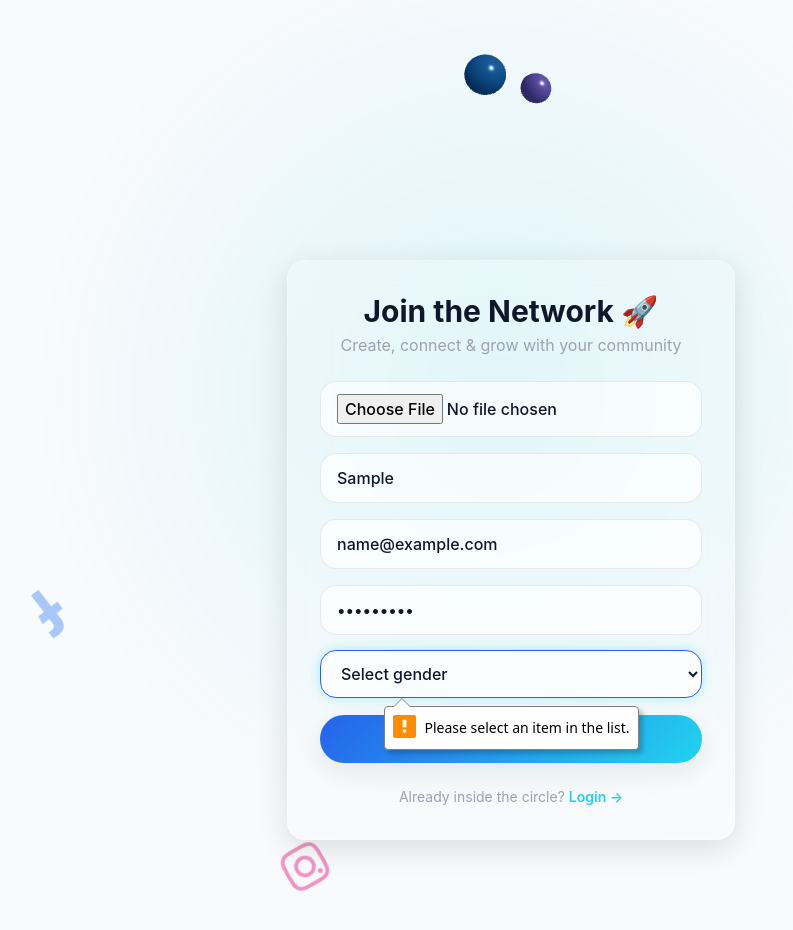
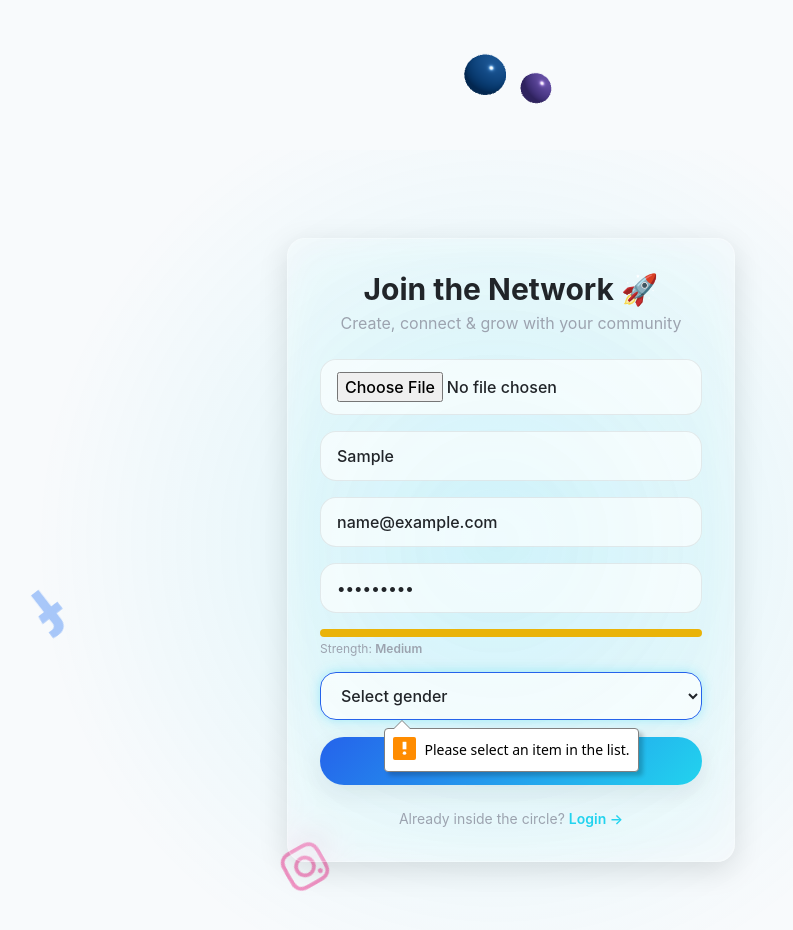
Before and after one commit to shashank-77-77/Mern-Social, a React (Vite) app in the folder frontend/: page /register in a window 1280 px wide. Both pictures are taken after typing "Sample", "name@example.com", "Sample123" into the empty fields and a click on the button "Create Account". Shown: the top 930 px of the page, without its empty margins (129-922 px from the left). Built offline with nearby package versions, Linux system fonts and the light colour scheme; no server answers.

Commit message:
REACT BITS frontend REGISTER PAGE PASSWORD METER AND CSS AND GLASSMORPHISM EFFECT

```diff
--- a/frontend/src/pages/Register.jsx
+++ b/frontend/src/pages/Register.jsx
@@ -1,4 +1,4 @@
-import React, { useEffect, useState } from "react";
+import React, { useEffect, useState, useMemo } from "react";
 import { Link, useNavigate } from "react-router-dom";
 import { motion } from "framer-motion";
 import { UserData } from "../context/UserContext";
@@ -13,9 +13,7 @@ import {
 
 /* =========================================================
    REGISTER — 3D GLASS / REACT-BITS STYLE
-   (LOGIC UNCHANGED)
 ========================================================= */
-
 const Register = () => {
   const navigate = useNavigate();
   const { registerUser, loading } = UserData();
@@ -29,23 +27,41 @@ const Register = () => {
   const [filePrev, setFilePrev] = useState(null);
 
   /* ===============================
-     PARALLAX EFFECT (GPU SAFE)
+     PARALLAX (GPU SAFE)
      =============================== */
   useEffect(() => {
     const move = (e) => {
       const x = (e.clientX - window.innerWidth / 2) / 45;
       const y = (e.clientY - window.innerHeight / 2) / 45;
-
       document.documentElement.style.setProperty("--x", `${x}px`);
       document.documentElement.style.setProperty("--y", `${y}px`);
     };
-
     window.addEventListener("mousemove", move);
     return () => window.removeEventListener("mousemove", move);
   }, []);
 
   /* ===============================
-     FILE PREVIEW (UNCHANGED)
+     PASSWORD STRENGTH (VISUAL ONLY)
+     =============================== */
+  const passwordStrength = useMemo(() => {
+    if (!password) return { label: "", color: "" };
+
+    const hasNumber = /\d/.test(password);
+    const hasSymbol = /[!@#$%^&*]/.test(password);
+
+    if (password.length < 7) {
+      return { label: "Weak", color: "bg-red-500" };
+    }
+
+    if (password.length >= 7 && hasNumber && hasSymbol) {
+      return { label: "Strong", color: "bg-green-500" };
+    }
+
+    return { label: "Medium", color: "bg-yellow-500" };
+  }, [password]);
+
+  /* ===============================
+     FILE PREVIEW
      =============================== */
   const changeFileHandler = (e) => {
     const f = e.target.files[0];
@@ -87,47 +103,26 @@ const Register = () => {
   }
 
   return (
+    <div className="page">
       <div className="relative min-h-screen flex items-center justify-center overflow-hidden">
-      {/* PARALLAX BACKGROUND */}
         <div className="parallax" />
 
-      {/* FLOATING SOCIAL ICONS */}
-      <div className="floating-icons">
-        <FaFacebookF
-          className="floating-icon text-blue-500 text-5xl"
-          style={{ left: "12%", animationDelay: "0s" }}
-        />
-        <FaInstagram
-          className="floating-icon text-pink-500 text-5xl"
-          style={{ left: "32%", animationDelay: "5s" }}
-        />
-        <FaTwitter
-          className="floating-icon text-sky-400 text-5xl"
-          style={{ left: "62%", animationDelay: "10s" }}
-        />
-        <FaLinkedin
-          className="floating-icon text-blue-400 text-5xl"
-          style={{ left: "82%", animationDelay: "15s" }}
-        />
+        {/* Floating Icons */}
+        <div className="floating-icons pointer-events-none">
+          <FaFacebookF className="floating-icon text-blue-500 text-5xl" style={{ left: "12%", animationDelay: "0s" }} />
+          <FaInstagram className="floating-icon text-pink-500 text-5xl" style={{ left: "32%", animationDelay: "5s" }} />
+          <FaTwitter className="floating-icon text-sky-400 text-5xl" style={{ left: "62%", animationDelay: "10s" }} />
+          <FaLinkedin className="floating-icon text-blue-400 text-5xl" style={{ left: "82%", animationDelay: "15s" }} />
         </div>
 
-      {/* 3D GLASS REGISTER CARD */}
+        {/* Card */}
         <motion.div
           initial={{ opacity: 0, y: 30, rotateX: -10 }}
           animate={{ opacity: 1, y: 0, rotateX: 0 }}
           whileHover={{ rotateX: 6, rotateY: -6, scale: 1.02 }}
           transition={{ type: "spring", stiffness: 120, damping: 18 }}
-        className="
-          glass
-          w-full
-          max-w-md
-          p-8
-          relative
-          z-10
-          transform-gpu
-        "
+          className="glass card w-full max-w-md p-8 relative z-10 transform-gpu"
         >
-        {/* Header */}
           <h1 className="text-3xl font-bold text-center mb-1">
             Join the Network 🚀
           </h1>
@@ -135,7 +130,6 @@ const Register = () => {
             Create, connect & grow with your community
           </p>
 
-        {/* Form */}
           <form onSubmit={submitHandler} className="space-y-4">
             {filePrev && (
               <motion.img
@@ -143,40 +137,15 @@ const Register = () => {
                 alt="preview"
                 initial={{ scale: 0.85, opacity: 0 }}
                 animate={{ scale: 1, opacity: 1 }}
-              className="
-                w-24 h-24
-                rounded-full
-                mx-auto
-                object-cover
-                border
-                border-cyan-400
-              "
+                className="w-24 h-24 rounded-full mx-auto object-cover border border-cyan-400"
               />
             )}
 
-          <input
-            type="file"
-            onChange={changeFileHandler}
-            className="custom-input"
-          />
+            <input type="file" onChange={changeFileHandler} className="custom-input" />
+            <input value={name} onChange={(e) => setName(e.target.value)} placeholder="Username" className="custom-input" required />
+            <input type="email" value={email} onChange={(e) => setEmail(e.target.value)} placeholder="Email" className="custom-input" required />
 
-          <input
-            value={name}
-            onChange={(e) => setName(e.target.value)}
-            placeholder="Username"
-            className="custom-input"
-            required
-          />
-
-          <input
-            type="email"
-            value={email}
-            onChange={(e) => setEmail(e.target.value)}
-            placeholder="Email"
-            className="custom-input"
-            required
-          />
-
+            {/* Password */}
             <input
               type="password"
               value={password}
@@ -186,37 +155,38 @@ const Register = () => {
               required
             />
 
-          <select
-            value={gender}
-            onChange={(e) => setGender(e.target.value)}
-            className="custom-input"
-            required
-          >
+            {/* Strength Meter */}
+            {password && (
+              <div className="space-y-1">
+                <div className="h-2 w-full bg-gray-700 rounded overflow-hidden">
+                  <div className={`h-full ${passwordStrength.color} transition-all`} style={{ width: "100%" }} />
+                </div>
+                <p className="text-xs text-gray-400">
+                  Strength: <span className="font-semibold">{passwordStrength.label}</span>
+                </p>
+              </div>
+            )}
+
+            <select value={gender} onChange={(e) => setGender(e.target.value)} className="custom-input" required>
               <option value="">Select gender</option>
               <option value="male">Male</option>
               <option value="female">Female</option>
             </select>
 
-          <motion.button
-            whileTap={{ scale: 0.96 }}
-            className="auth-btn w-full"
-          >
+            <motion.button whileTap={{ scale: 0.96 }} className="auth-btn w-full">
               Create Account
             </motion.button>
           </form>
 
-        {/* CTA */}
           <div className="text-center mt-6 text-sm text-gray-400">
             Already inside the circle?
-          <Link
-            to="/login"
-            className="text-cyan-400 font-semibold ml-1 hover:underline"
-          >
+            <Link to="/login" className="text-cyan-400 font-semibold ml-1 hover:underline">
               Login →
             </Link>
           </div>
         </motion.div>
       </div>
+    </div>
   );
 };
 
```
Lines whose indentation alone changed are shown as unchanged.
